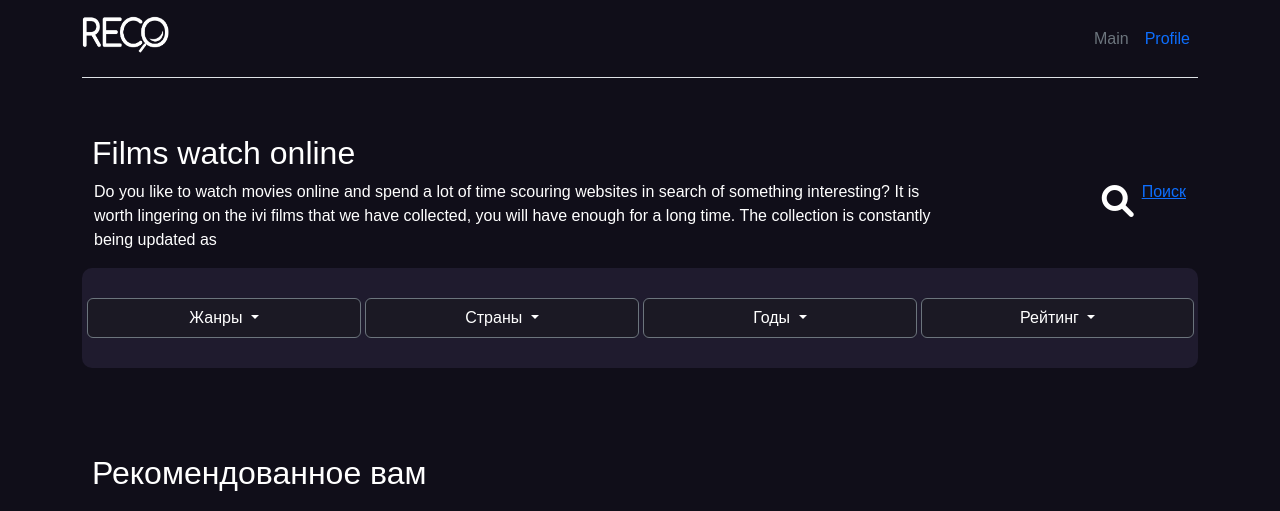
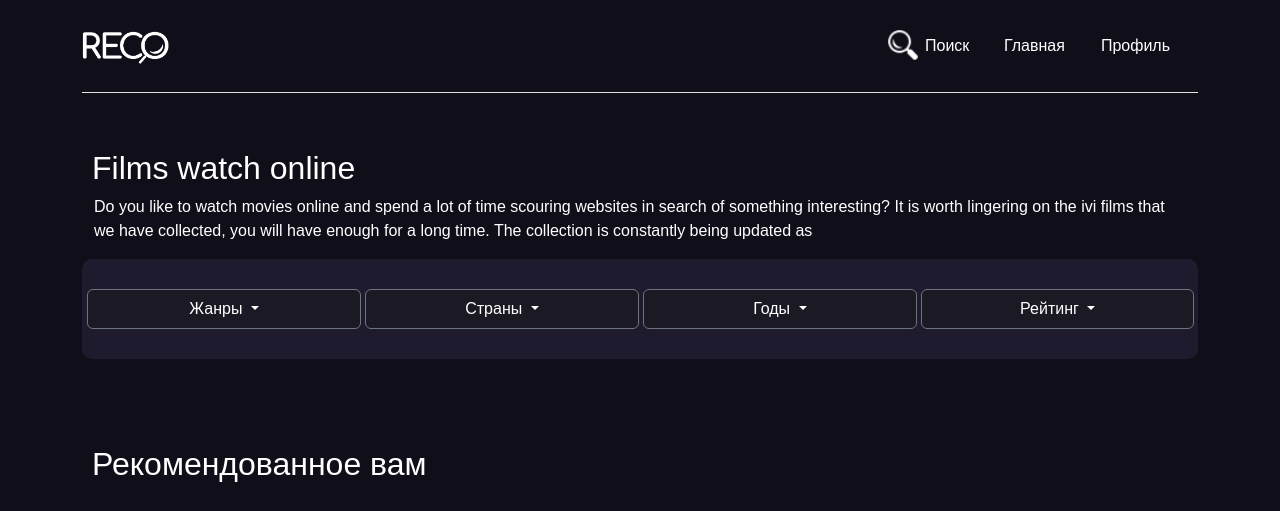
Before and after one commit to Winterfulllll/SIGMANIZATION, a Python web app: template templates/base_user.html in a window 1280 px wide. Shown: the top 511 px of the page. Run offline with Jinja, Linux system fonts and the light colour scheme; the template is opened without the code that fills it, so the values that code supplies are empty; some libraries are stand-ins or nearby versions.

Commit message:
+searching for login user

```diff
--- a/static/style.css
+++ b/static/style.css
@@ -8,8 +8,9 @@ body {
 /* HEADER */
 
 .header_logo {
-  height: 38px;
+  height: 34px;
   width: 87px;
+  margin-top: 11px;
 }
 
 .content {
@@ -54,14 +55,19 @@ body {
 }
 
 #button_profile {
-  background-color: #1f1b2e;
   color: white;
-  margin-left: 5px;
+  display: inline-block; /* Позволяет контролировать размеры и отступы элемента */
+  text-align: center; /* Выравнивание текста по центру */
+  padding: 10px 20px; /* Добавляет внутренние отступы для вертикального и горизонтального выравнивания */
+  box-sizing: border-box; /* Включает padding в общую ширину элемента */
 }
 
 #button_main {
-  background-color: #1f1b2e;
   color: white;
+  display: inline-block; /* Позволяет контролировать размеры и отступы элемента */
+  text-align: center; /* Выравнивание текста по центру */
+  padding: 10px 20px; /* Добавляет внутренние отступы для вертикального и горизонтального выравнивания */
+  box-sizing: border-box; /* Включает padding в общую ширину элемента */
 }
 
 /* Стиль для фона модального окна (полупрозрачный фон) */
@@ -430,32 +436,73 @@ input[type="password"] {
 }
 
 
-#search{
-  display: flex;
+.search{
+  background-color: #100e19;
+  margin-top: 9px;
+  width: 90px;
+  margin-right: 24px;
 }
 
-#searchText{
-  margin-top: 10px;
-  color: white;
+.xxxx{
+  background-color: #100e19;
+  border: none;
+  height: 31px;
+  width: 74px;
+
+}
+.searchButton {
+  background-color: #100e19;
+  display: flex;
+  align-items: center;
+  text-align: center;
+  width: 74px;
+  height: 31px;
+
 }
 
-#searchButton {
-  display: flex;
-  list-style-type: none; /* Убирает маркеры для всех элементов li */
-  width: 40px;
-  height: 70px;
-  margin-top: 10px;
-  margin-left: 160px;
+.lupa{
+  color: white;
+  height: 30px;
+  margin-top: 5px;
+  margin-right: 3px;
 }
 
-#lupa{
-
-  width: 30px;
-  height: 70px;
-  background-color: rgba(255, 255, 255, 0);
+.search_text{
   color: white;
+  margin-top: 9px;
+  margin-left: 4px;
 }
 
-#texting{
-  max-width: 80%;
+.main_profile{
+  background-color: #100e19;
+  margin-top: 6px;
+  width: 90px;
 }
+
+.main_profile_button{
+  background-color: #100e19;
+  border: none;
+  align-items: top;
+  text-align: top;
+}
+
+.navbar {
+  display: flex;
+  align-items: start; /* Выравнивание по верхнему краю */
+}
+
+.navbar-nav {
+  display: flex;
+  flex-direction: row;
+  list-style: none; /* Убрать маркеры списка */
+  padding: 0; /* Убирает внутренние отступы списка */
+  margin: 0; /* Убирает внешние отступы списка */
+}
+
+.nav-link {
+  margin-right: 20px; /* Добавляет отступ между ссылками */
+}
+
+li {
+  text-align: center; /* Дополнительно гарантирует, что ссылка выровнена по центру в li */
+}
--- a/templates/base_user.html
+++ b/templates/base_user.html
@@ -40,9 +40,24 @@
           </a>
         </div>
 
-        <ul class="nav col-12 col-md-auto mb-2 justify-content-center mb-md-0">
-          <li><a href="/" class="nav-link px-2 link-secondary">Main</a></li>
-          <li><a href="/profile" class="nav-link px-2">Profile</a></li>
+
+
+        <div class="navbar">
+          <div class="search">
+            <button class="xxxx">
+              <div class="searchButton">
+                <a href="/search" class="d-inline-flex link-body-emphasis text-decoration-none">
+                  <img class="lupa" src="{{ url_for('static', filename='img/иконка поиска.png')}}" alt="searching" />
+                  <p class="search_text">Поиск</p>
+                </a>
+              </div>
+            </button>
+          </div>
+          <ul class="navbar-nav">
+            <li><a href="/" class="nav-link px-2" id="button_main">Главная</a></li>
+            <li><a href="/profile" class="nav-link px-2" id="button_profile">Профиль</a></li>
+          </ul>
+        </div>
         </ul>
       </header>
     </div>
@@ -58,8 +73,7 @@
           is constantly being updated as
         </p>
         <ul class="nav col-12 col-md-auto mb-2 justify-content-center mb-md-0">
-          <li id="searchButton"><a href="/search"><i class="fa-solid fa-magnifying-glass fa-2xl" id="lupa"></i></a></li>
-          <li><a href="/search" class="searchText">Поиск</a></li>
+
         </ul>
       </div>
     </div>
```
Also changed, not shown: static/mainpage_no_login.js (+0 -115 lines), static/img/иконка поиска.png (added).
